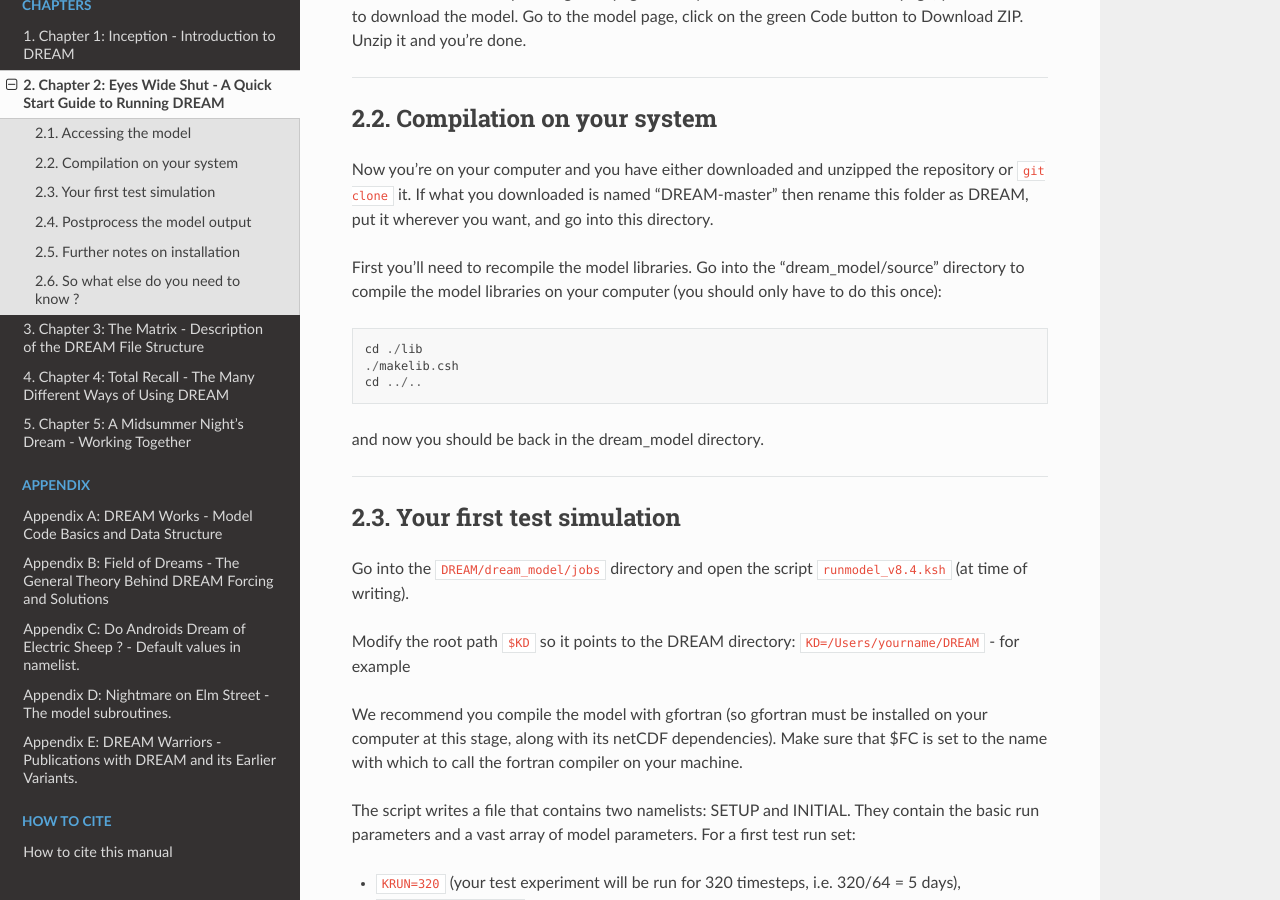
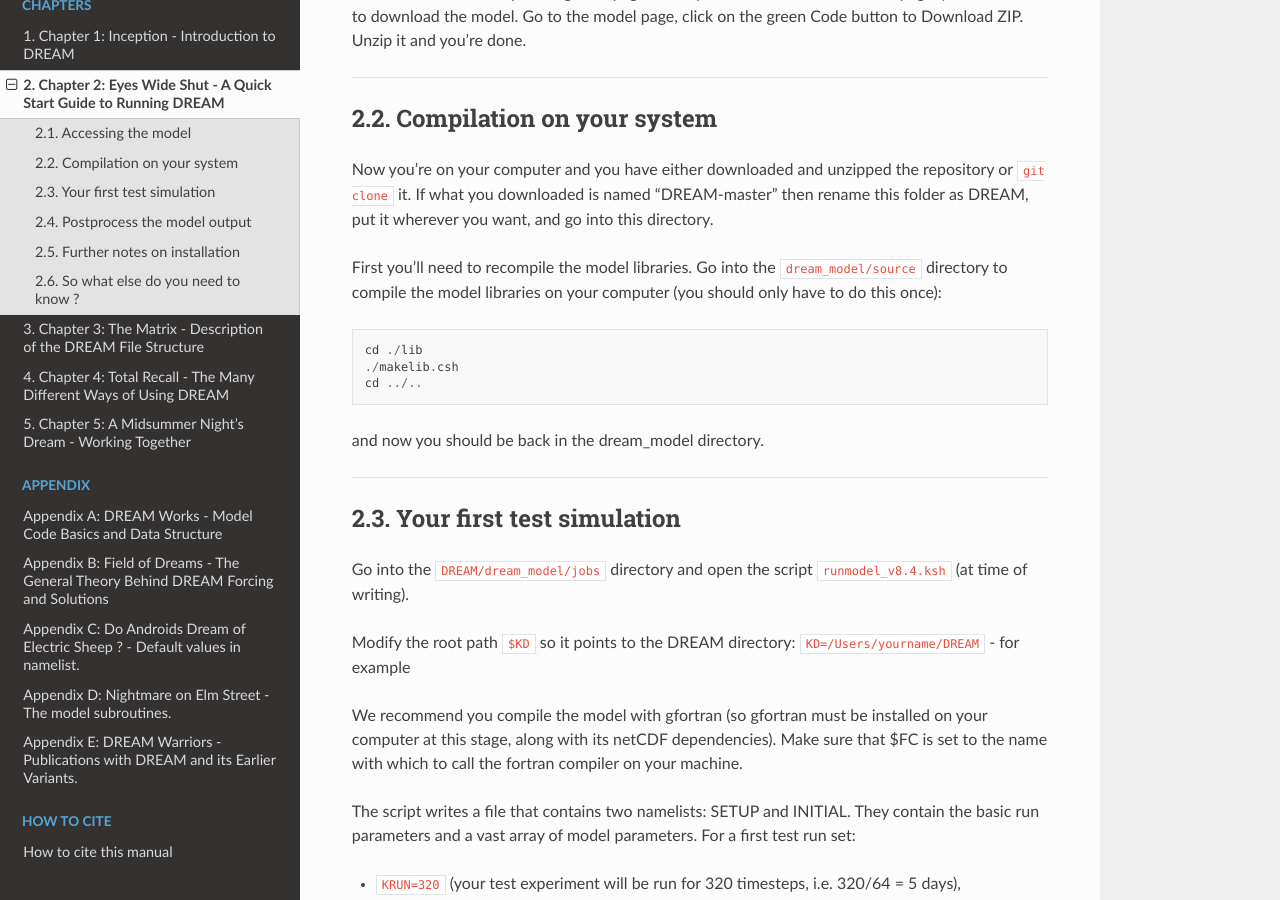
Before and after one commit to dream-gcm/usermanual, a Sphinx documentation site: the page built from source/Chapter2.md, in a window 1280 px wide and 900 px high, scrolled down 641 px. Built offline with Sphinx 7.4.7 and the Read the Docs theme 2.0.0, drawn with Linux system fonts in a browser that asks for light colours.

````diff
--- a/source/Chapter2.md
+++ b/source/Chapter2.md
@@ -11,7 +11,7 @@ You need to join the private DREAM project on github, so if you don’t already
 ## Compilation on your system
 Now you’re on your computer and you have either downloaded and unzipped the repository or `git clone` it. If what you downloaded is named "DREAM-master" then rename this folder as DREAM, put it wherever you want, and go into this directory.
 
-First you’ll need to recompile the model libraries. Go into the “dream_model/source” directory to compile the model libraries on your computer (you should only have to do this once):
+First you’ll need to recompile the model libraries. Go into the `dream_model/source` directory to compile the model libraries on your computer (you should only have to do this once):
 
 ```
 cd ./lib
````
